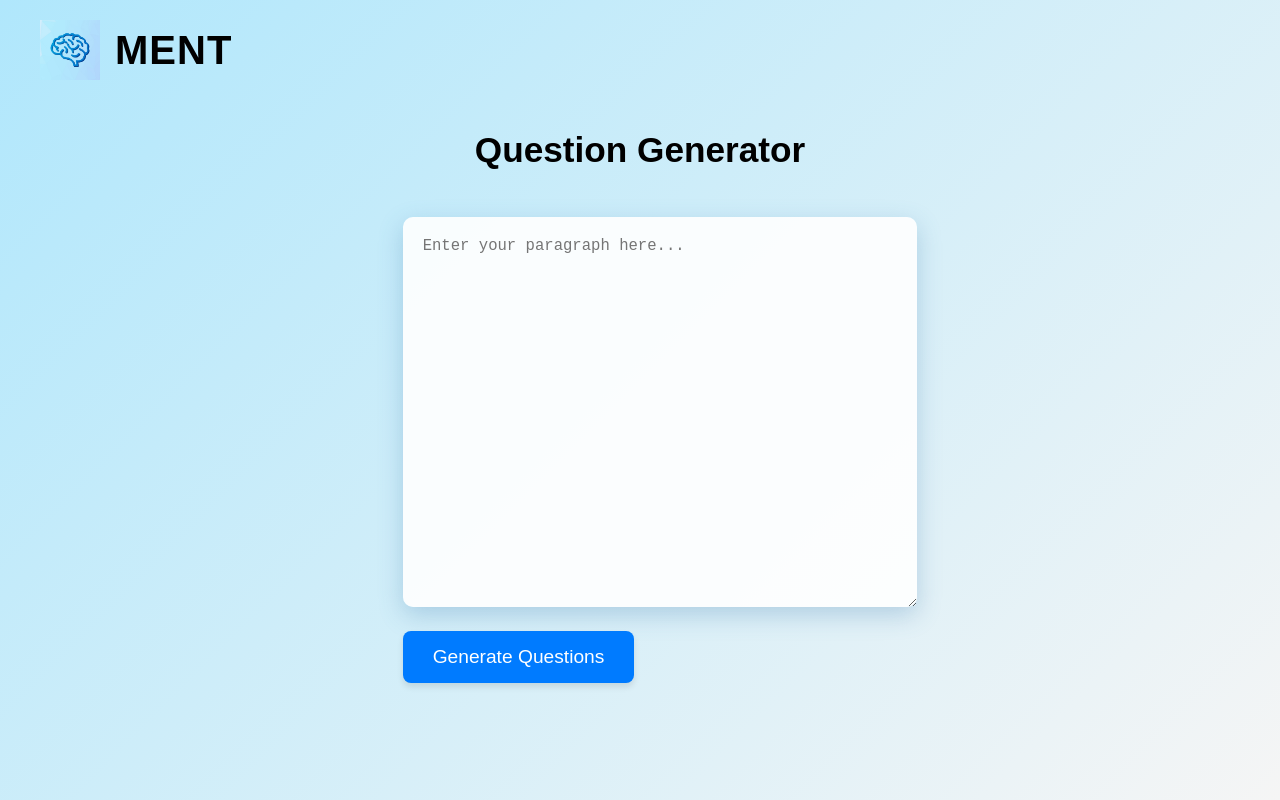
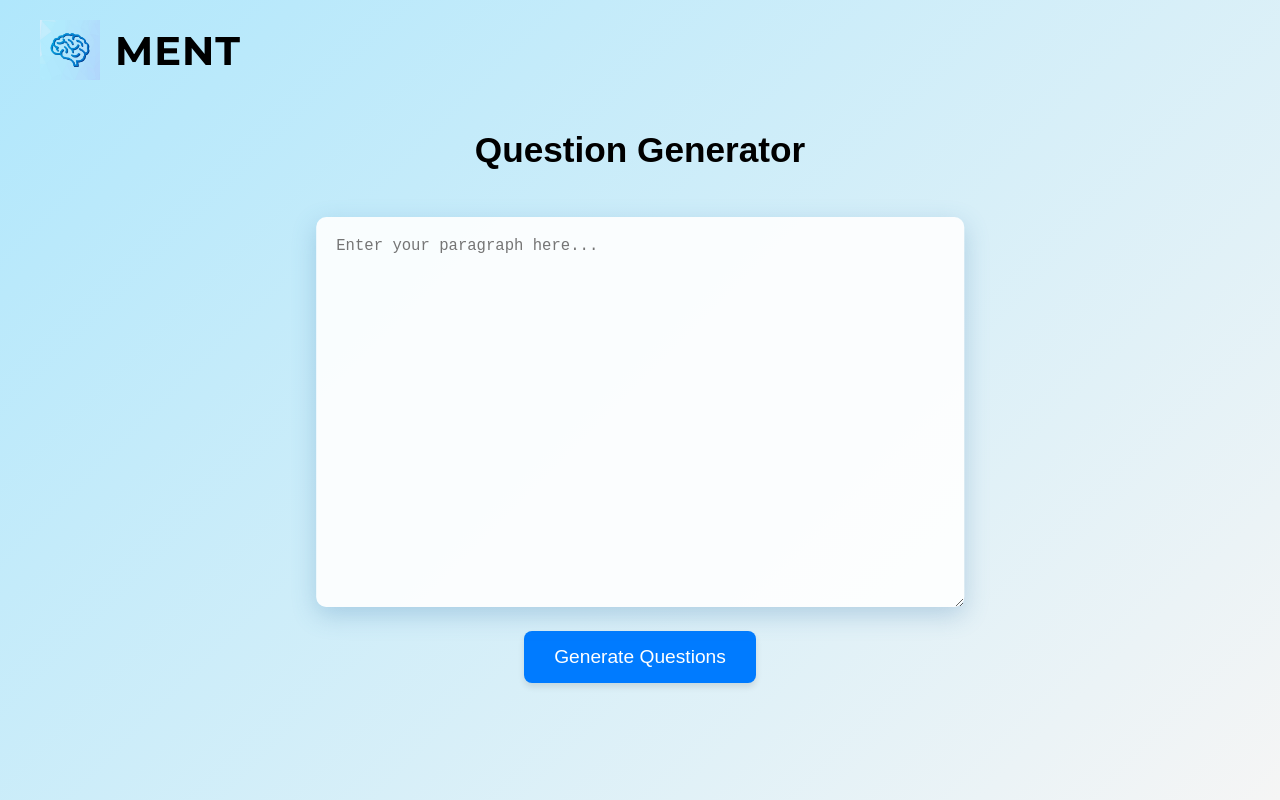
Before and after one commit to MentGroup/QuestionGenerator, a React (Create React App) app: page / in a window 1280 px wide. Built offline with nearby package versions, Linux system fonts and the light colour scheme.

Commit message:
Polishing Frontend UI

```diff
--- a/src/components/Input.js
+++ b/src/components/Input.js
@@ -1,25 +1,27 @@
-// Input.js
 import React, { useState } from 'react';
 
 function InputForm({ onGenerate }) {
-  const [text, setText] = useState('');
+  const [inputText, setInputText] = useState('');
 
-  const handleGenerate = () => {
-    onGenerate(text);
+  const handleSubmit = (e) => {
+    e.preventDefault();
+    if (inputText) {
+      onGenerate(inputText);
+    }
   };
 
   return (
-    <div>
+    <form onSubmit={handleSubmit} className="input-form">
       <textarea
         className="input-textarea"
-        value={text}
-        onChange={(e) => setText(e.target.value)}
         placeholder="Enter your paragraph here..."
+        value={inputText}
+        onChange={(e) => setInputText(e.target.value)}
       />
-      <button className="generate-btn" onClick={handleGenerate}>
-        Generate Questions
-      </button>
-    </div>
+      <div className="button-container">
+        <button type="submit" className="generate-btn">Generate Questions</button>
+      </div>
+    </form>
   );
 }
 
--- a/src/styles/App.css
+++ b/src/styles/App.css
@@ -1,4 +1,5 @@
-/* Adjust body background with a gradient */
+@import url('https://fonts.googleapis.com/css2?family=Montserrat:wght@400;700&display=swap');
+
 body {
   background: linear-gradient(135deg, #b0e7fc, #f5f5f5);
   font-family: 'Poppins', sans-serif;
@@ -7,7 +8,6 @@ body {
   padding: 0;
 }
 
-/* Top bar with logo and title aligned left */
 .top-bar {
   display: flex;
   align-items: center;
@@ -30,7 +30,6 @@ body {
   font-family: 'Montserrat', sans-serif;
 }
 
-/* Centering the header */
 h1 {
   text-align: center;
   font-size: 2.2em;
@@ -45,32 +44,44 @@ h1 {
   display: flex;
   flex-direction: column;
   align-items: center;
-    justify-content: center; /* Center the content vertically */
+  justify-content: center;
   margin-top: 40px;
-    height: 60vh; /* Adjust height to bring input box down */
+  height: 60vh;
+  width: 100%; /* Full width to ensure it takes up the page */
 }
 
-  /* Adjust input box to be wider and larger */
 .input-textarea {
-    width: 100%; /* Change width as per the rectangle */
-    height: 350px; /* Adjust height for the input box */
-    font-size: 1.2em; /* Keep larger font */
+  width: 250%; /* Use the width you like */
+  height: 350px;
+  font-size: 1.2em;
   padding: 20px;
   border-radius: 10px;
   border: none;
   box-shadow: 0 8px 24px rgba(70, 130, 180, 0.3);
-    background-color: rgba(255, 255, 255, 0.9); /* Soft white background */
+  background-color: rgba(255, 255, 255, 0.9);
   outline: none;
-    transition: box-shadow 0.3s ease;
+  transition: box-shadow 0.3s ease, background-color 0.3s ease;
+  transform: translateX(-50%); /* Shifts the input box left by 50% of its width */
+  margin-left: 50%; /* Centers the box and allows it to expand in both directions */
 }
 
-  .input-textarea:focus {
+
+
+.input-textarea:focus,
+.input-textarea:hover {
   box-shadow: 0 8px 24px rgba(0, 123, 255, 0.5);
+  background-color: #f0f0f0;
 }
 
-  /* Button styling to align under input */
+/* Button container to center it horizontally */
+.button-container {
+  display: flex;
+  justify-content: center;
+  margin-top: 20px;
+}
+
+/* Button styling */
 .generate-btn {
-    margin-top: 20px;
   padding: 15px 30px;
   font-size: 1.2em;
   background-color: #007bff;
@@ -87,8 +98,6 @@ h1 {
   box-shadow: 0 6px 8px rgba(0, 0, 0, 0.15);
 }
 
-
-/* Centering the questions */
 .questions-container {
   margin-top: 40px;
   display: flex;
@@ -105,6 +114,6 @@ h1 {
   background-color: rgba(255, 255, 255, 0.9);
   box-shadow: 0 4px 8px rgba(0, 0, 0, 0.1);
   font-size: 1.2em;
-    width: 80%; /* Make the question container take up more width */
+  width: 80%;
   text-align: left;
 }
```
Lines whose indentation alone changed are shown as unchanged.
